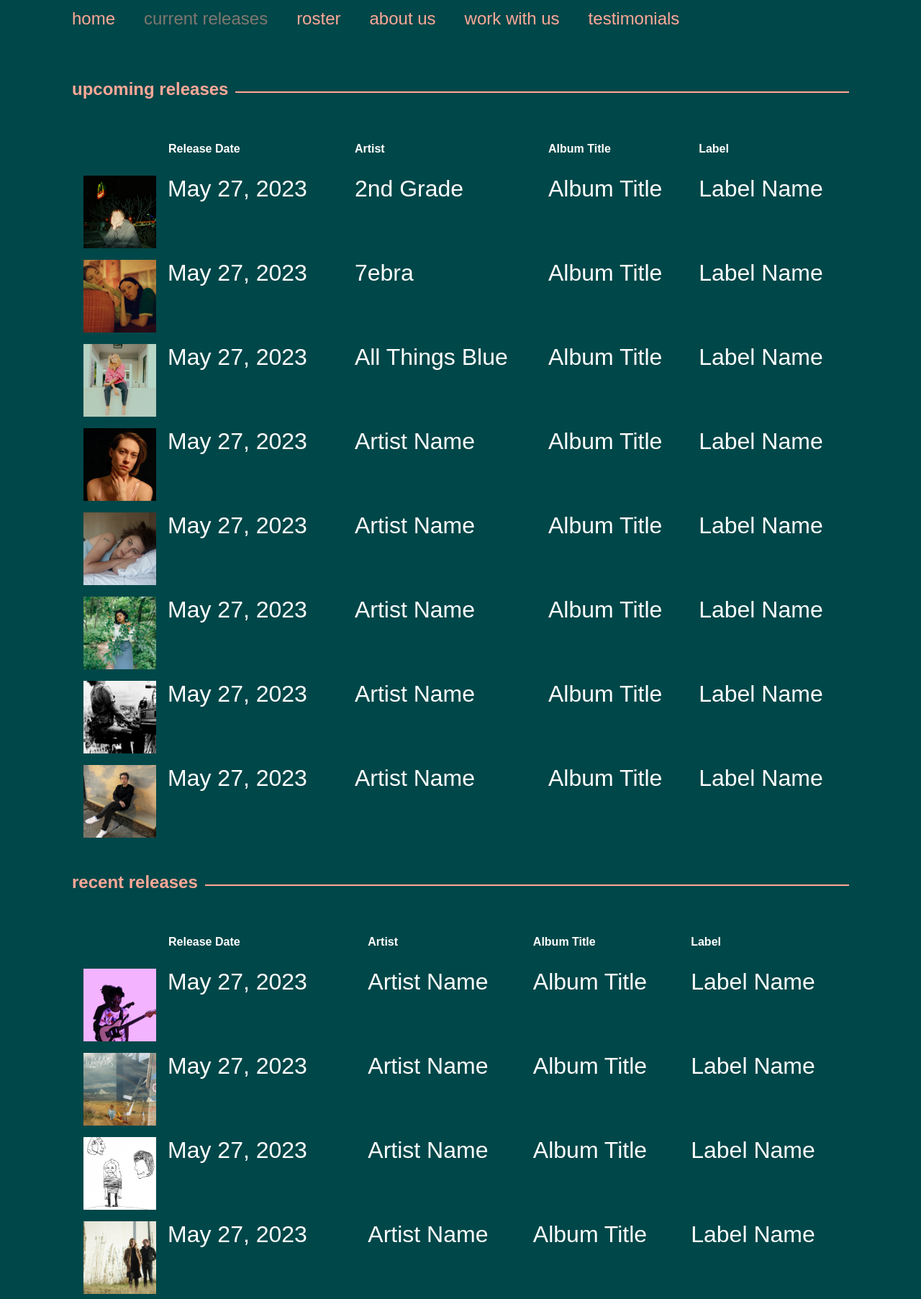
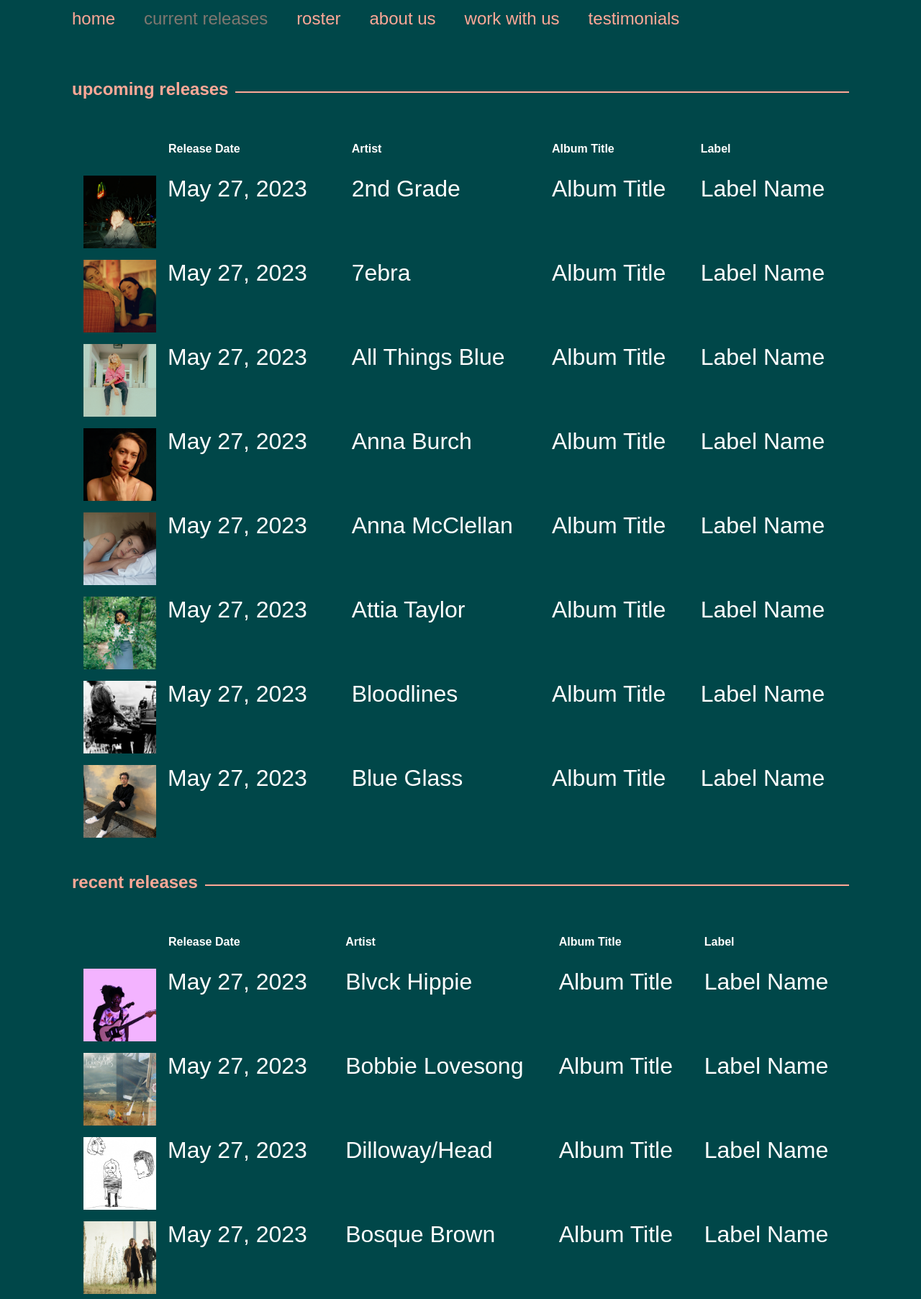
Before and after one commit to bencollins2/bencollins.github.io, a PHP site: page /current.html in a window 1280 px wide. Shown: the part 178-1983 px from the top of the page at 72% size. Run offline with PHP 8.4, Linux system fonts and the light colour scheme; some web fonts are replaced.

Commit message:
Changes to upcoming releases

```diff
--- a/current.html
+++ b/current.html
@@ -71,31 +71,31 @@
                     </tr>
                     <tr>
                         <td><a href="artist.html"><img src="img/artists/4.png" class="album-art"> <span>May 27, 2023</span></a></td>
-                        <td><a href="artist.html">Artist Name</a></td>
+                        <td><a href="artist.html">Anna Burch</a></td>
                         <td><a href="artist.html">Album Title</a></td>
                         <td><a href="artist.html">Label Name</a></td>
                     </tr>
                     <tr>
                         <td><a href="artist.html"><img src="img/artists/5.png" class="album-art"> <span>May 27, 2023</span></a></td>
-                        <td><a href="artist.html">Artist Name</a></td>
+                        <td><a href="artist.html">Anna McClellan</a></td>
                         <td><a href="artist.html">Album Title</a></td>
                         <td><a href="artist.html">Label Name</a></td>
                     </tr>
                     <tr>
                         <td><a href="artist.html"><img src="img/artists/6.png" class="album-art"> <span>May 27, 2023</span></a></td>
-                        <td><a href="artist.html">Artist Name</a></td>
+                        <td><a href="artist.html">Attia Taylor</a></td>
                         <td><a href="artist.html">Album Title</a></td>
                         <td><a href="artist.html">Label Name</a></td>
                     </tr>
                     <tr>
                         <td><a href="artist.html"><img src="img/artists/7.png" class="album-art"> <span>May 27, 2023</span></a></td>
-                        <td><a href="artist.html">Artist Name</a></td>
+                        <td><a href="artist.html">Bloodlines</a></td>
                         <td><a href="artist.html">Album Title</a></td>
                         <td><a href="artist.html">Label Name</a></td>
                     </tr>
                     <tr>
                         <td><a href="artist.html"><img src="img/artists/8.png" class="album-art"> <span>May 27, 2023</span></a></td>
-                        <td><a href="artist.html">Artist Name</a></td>
+                        <td><a href="artist.html">Blue Glass</a></td>
                         <td><a href="artist.html">Album Title</a></td>
                         <td><a href="artist.html">Label Name</a></td>
                     </tr>
@@ -119,52 +119,29 @@
                 <tbody>
                     <tr>
                         <td><a href="artist.html"><img src="img/artists/9.png" class="album-art"> <span>May 27, 2023</span></a></td>
-                        <td><a href="artist.html">Artist Name</a></td>
+                        <td><a href="artist.html">Blvck Hippie</a></td>
                         <td><a href="artist.html">Album Title</a></td>
                         <td><a href="artist.html">Label Name</a></td>
                     </tr>
                     <tr>
                         <td><a href="artist.html"><img src="img/artists/10.png" class="album-art"> <span>May 27, 2023</span></a></td>
-                        <td><a href="artist.html">Artist Name</a></td>
+                        <td><a href="artist.html">Bobbie Lovesong</a></td>
                         <td><a href="artist.html">Album Title</a></td>
                         <td><a href="artist.html">Label Name</a></td>
                     </tr>
                     <tr>
                         <td><a href="artist.html"><img src="img/artists/11.png" class="album-art"> <span>May 27, 2023</span></a></td>
-                        <td><a href="artist.html">Artist Name</a></td>
+                        <td><a href="artist.html">Dilloway/Head</a></td>
                         <td><a href="artist.html">Album Title</a></td>
                         <td><a href="artist.html">Label Name</a></td>
                     </tr>
                     <tr>
                         <td><a href="artist.html"><img src="img/artists/12.png" class="album-art"> <span>May 27, 2023</span></a></td>
-                        <td><a href="artist.html">Artist Name</a></td>
+                        <td><a href="artist.html">Bosque Brown</a></td>
                         <td><a href="artist.html">Album Title</a></td>
                         <td><a href="artist.html">Label Name</a></td>
                     </tr>
-                    <tr>
-                        <td><a href="artist.html"><img src="img/artists/13.png" class="album-art"> <span>May 27, 2023</span></a></td>
-                        <td><a href="artist.html">Artist Name</a></td>
-                        <td><a href="artist.html">Album Title</a></td>
-                        <td><a href="artist.html">Label Name</a></td>
-                    </tr>
-                    <tr>
-                        <td><a href="artist.html"><img src="img/artists/14.png" class="album-art"> <span>May 27, 2023</span></a></td>
-                        <td><a href="artist.html">Artist Name</a></td>
-                        <td><a href="artist.html">Album Title</a></td>
-                        <td><a href="artist.html">Label Name</a></td>
-                    </tr>
-                    <tr>
-                        <td><a href="artist.html"><img src="img/artists/15.png" class="album-art"> <span>May 27, 2023</span></a></td>
-                        <td><a href="artist.html">Artist Name</a></td>
-                        <td><a href="artist.html">Album Title</a></td>
-                        <td><a href="artist.html">Label Name</a></td>
-                    </tr>
-                    <tr>
-                        <td><a href="artist.html"><img src="img/artists/16.png" class="album-art"> <span>May 27, 2023</span></a></td>
-                        <td><a href="artist.html">Artist Name</a></td>
-                        <td><a href="artist.html">Album Title</a></td>
-                        <td><a href="artist.html">Label Name</a></td>
-                    </tr>
+
                     <!-- Repeat for remaining releases -->
                 </tbody>
             </table>
--- a/style.css
+++ b/style.css
@@ -419,6 +419,10 @@ body {
     .summary {
       font-size: 2.5rem;
     }
+
+    .releases-list td {
+        font-size: 1.25rem;
+    }
 }
 
 .instagram-link {
```
